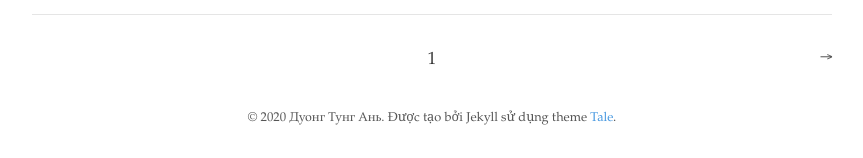
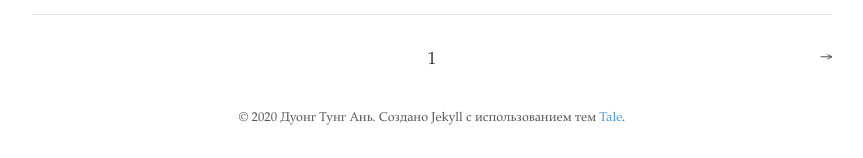
Before and after one commit to duongtunganh/ru, a Jekyll site: the page built from index.html, in a window 1280 px wide. Shown: the part 1255-1413 px from the top of the page, without its empty margins (208-1071 px from the left). Built offline with Jekyll 4.4.1, drawn with Linux system fonts in a browser that asks for light colours; the list of posts is cut into pages by our own code.

Commit message:
Update footer.html

```diff
--- a/_includes/footer.html
+++ b/_includes/footer.html
@@ -1,5 +1,5 @@
 <footer>
   <span>
-    &copy; <time datetime="{{ site.time }}">{{ site.time | date: '%Y' }}</time> {{ site.author.name }}. Được tạo bởi Jekyll sử dụng theme <a href="https://github.com/chesterhow/tale/">Tale</a>.
+    &copy; <time datetime="{{ site.time }}">{{ site.time | date: '%Y' }}</time> {{ site.author.name }}. Создано Jekyll с использованием тем <a href="https://github.com/chesterhow/tale/">Tale</a>.
   </span>
 </footer>
```
